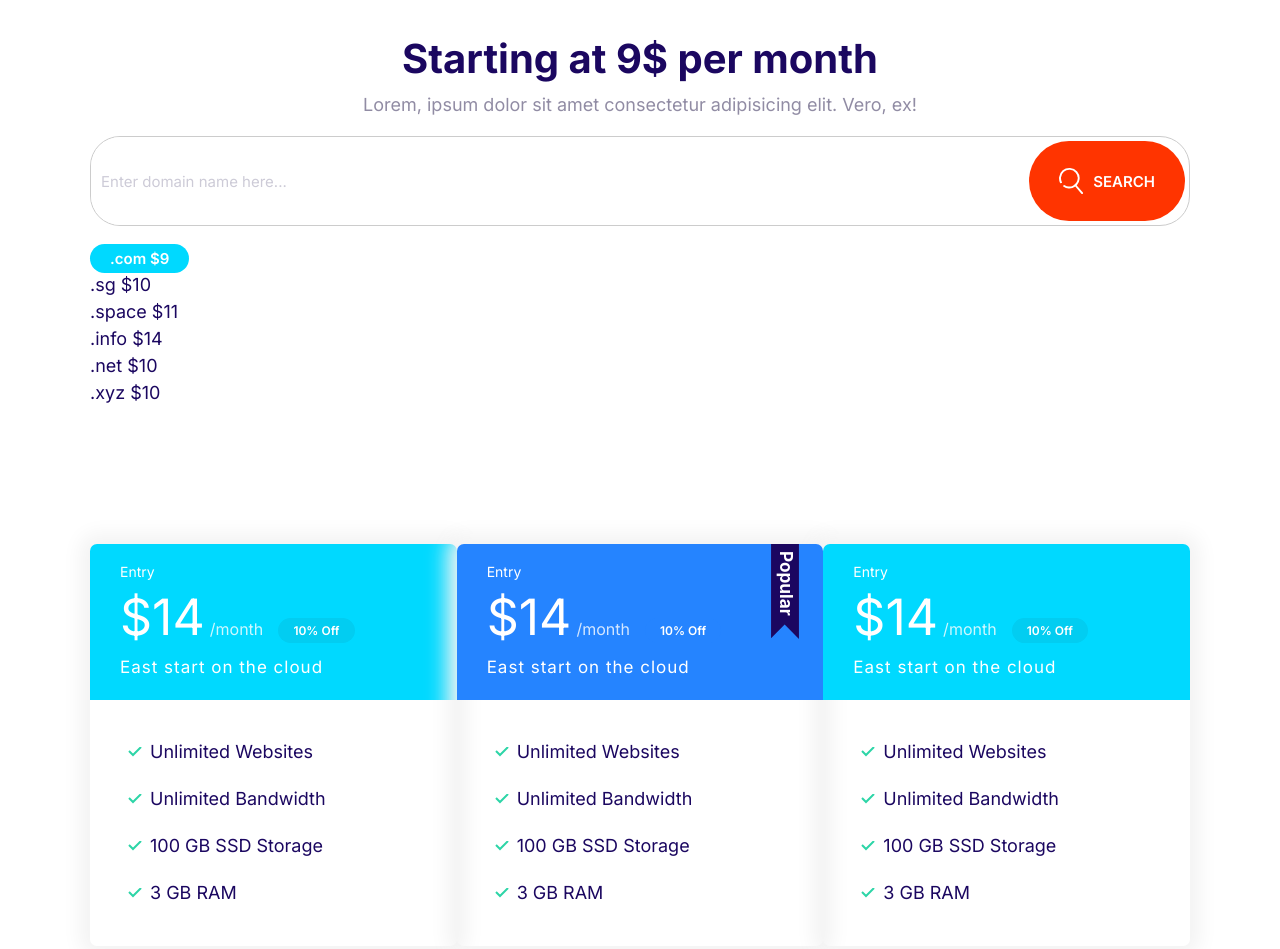
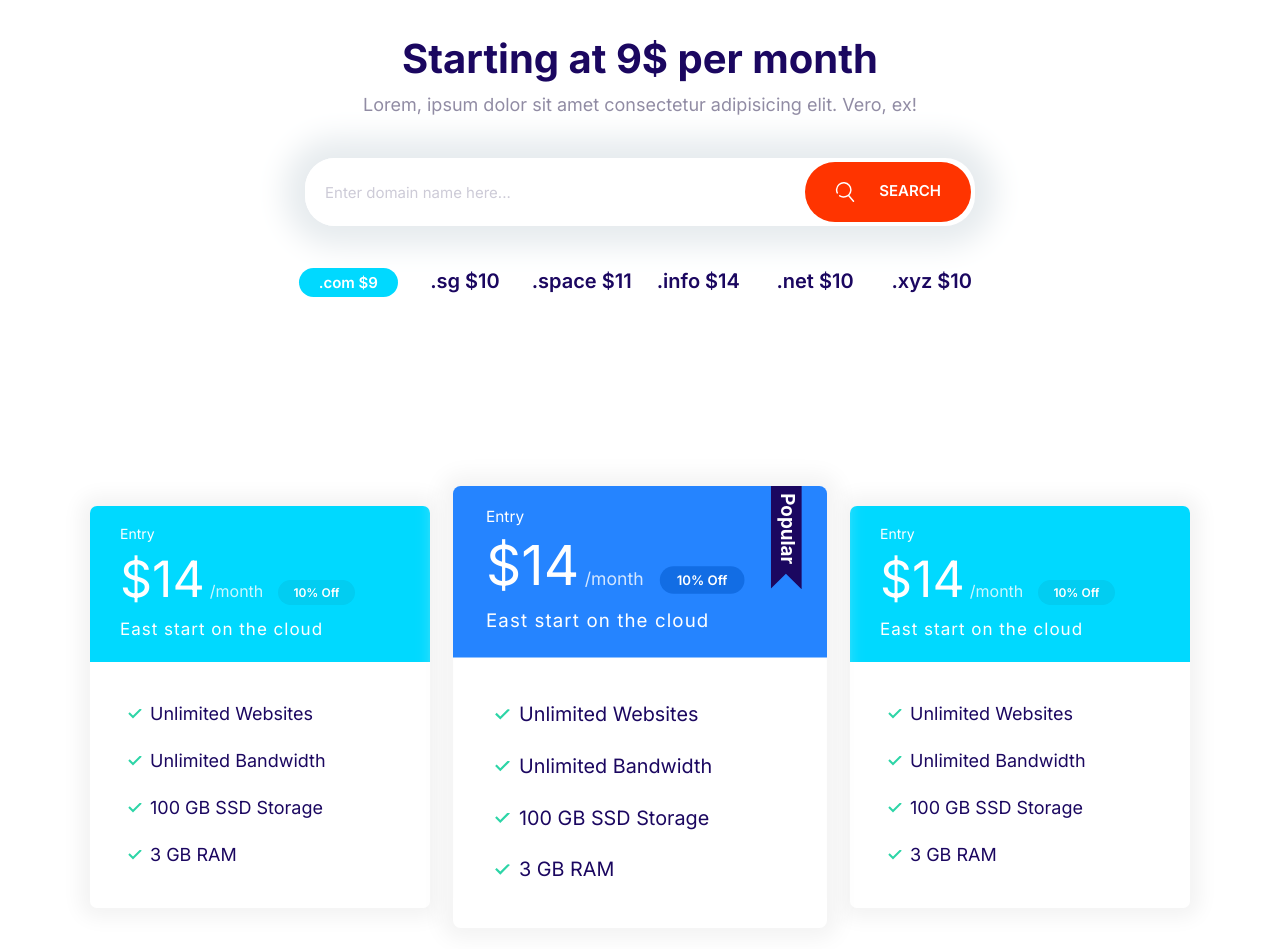
Before and after one commit to gonzalo-sosa/curso-html-css, a plain HTML site: page parte3/index.html in a window 1280 px wide. Shown: the part 840-1789 px from the top of the page. Drawn offline with Linux system fonts and the light colour scheme.

Commit message:
Estilos de componentes block domain y block plans

```diff
--- a/parte3/css/styles.css
+++ b/parte3/css/styles.css
@@ -206,11 +206,19 @@ a {
   font-size: 1.8rem;
   font-weight: 600;
   margin: 1rem 0;
+  outline: 0;
   padding: 2rem 3rem;
   text-align: center;
   text-transform: uppercase;
   white-space: nowrap;
   transition: background 0.15s, color 0.15s;
+}
+
+.btn .icon {
+  width: 2rem;
+  height: 2rem;
+  margin-right: 2rem;
+  vertical-align: middle;
 }
 
 .btn--stretched {
@@ -284,7 +292,6 @@ a {
 
 .input-group {
   display: flex;
-  flex-wrap: wrap;
   border: 1px solid var(--color-border);
   border-radius: var(--border-radius);
 }
@@ -292,20 +299,11 @@ a {
 .input-group .input {
   border: 0;
   flex-grow: 1;
-  padding: 1.5rem 1rem;
+  padding: 1.5rem 2rem;
 }
 
 .input-group .btn {
-  display: flex;
-  justify-content: center;
-  align-items: center;
-  gap: 10px;
   margin: 4px;
-}
-
-.input-group .btn .icon {
-  fill: #fff;
-  width: 24px;
 }
 
 @media screen and (min-width: 1024px) {
@@ -337,11 +335,23 @@ a {
   color: #fff;
 }
 
+.card--primary .badge--primary {
+  background-color: #126de4;
+}
+
 .card--secondary .badge--secondary {
   background-color: #02cdf1;
 }
 
 /* Plans */
+
+.plan {
+  transition: transform 0.2 ease-out;
+}
+
+.plan--popular {
+  transform: scale(1.1);
+}
 
 .plan--popular .card__header {
   position: relative;
@@ -383,6 +393,14 @@ a {
 
 .plan .list__item {
   margin-bottom: 2rem;
+}
+
+.plan:hover {
+  transform: scale(1.05);
+}
+
+.plan--popular:hover {
+  transform: scale(1.15);
 }
 
 @media screen and (min-width: 1024px) {
@@ -719,3 +737,53 @@ a {
     align-self: center;
   }
 }
+
+/* Domain Block */
+
+.block-domain .input-group {
+  box-shadow: 0 0 30px 20px #e6ebee;
+  border: 0;
+  margin: 4rem auto;
+  max-width: 670px;
+}
+
+.block-domain__prices {
+  display: grid;
+  grid-template-columns: repeat(3, 1fr);
+  grid-template-rows: repeat(2, 6rem);
+  font-size: 2rem;
+  font-weight: 600;
+  justify-items: center;
+  max-width: 700px;
+  margin: 0 auto;
+}
+
+.block-domain__prices .prices__item {
+  white-space: nowrap;
+}
+
+@media screen and (max-width: 620px) {
+  .input-group .btn {
+    display: none;
+  }
+}
+
+@media screen and (min-width: 768px) {
+  .block-domain__prices {
+    grid-template-columns: repeat(
+      auto-fit,
+      minmax(10rem, 1fr)
+    ); /* para evitar hardcodear un valor que posiblemente cambie en el futuro */
+  }
+}
+
+/* Plans Block */
+
+.block-plans .grid {
+  gap: 8rem 4rem;
+}
+
+.block-plans .card {
+  max-width: 500px;
+  margin: 0 auto;
+}
```
